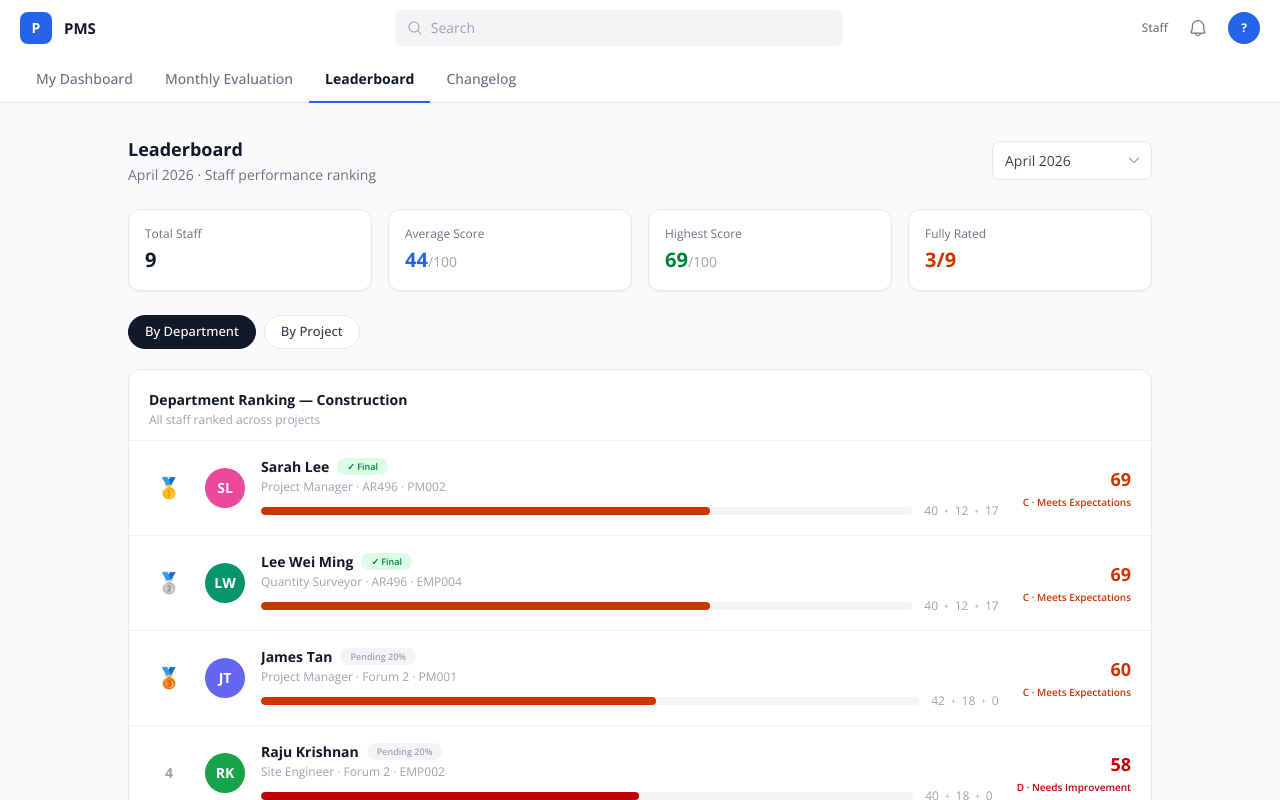
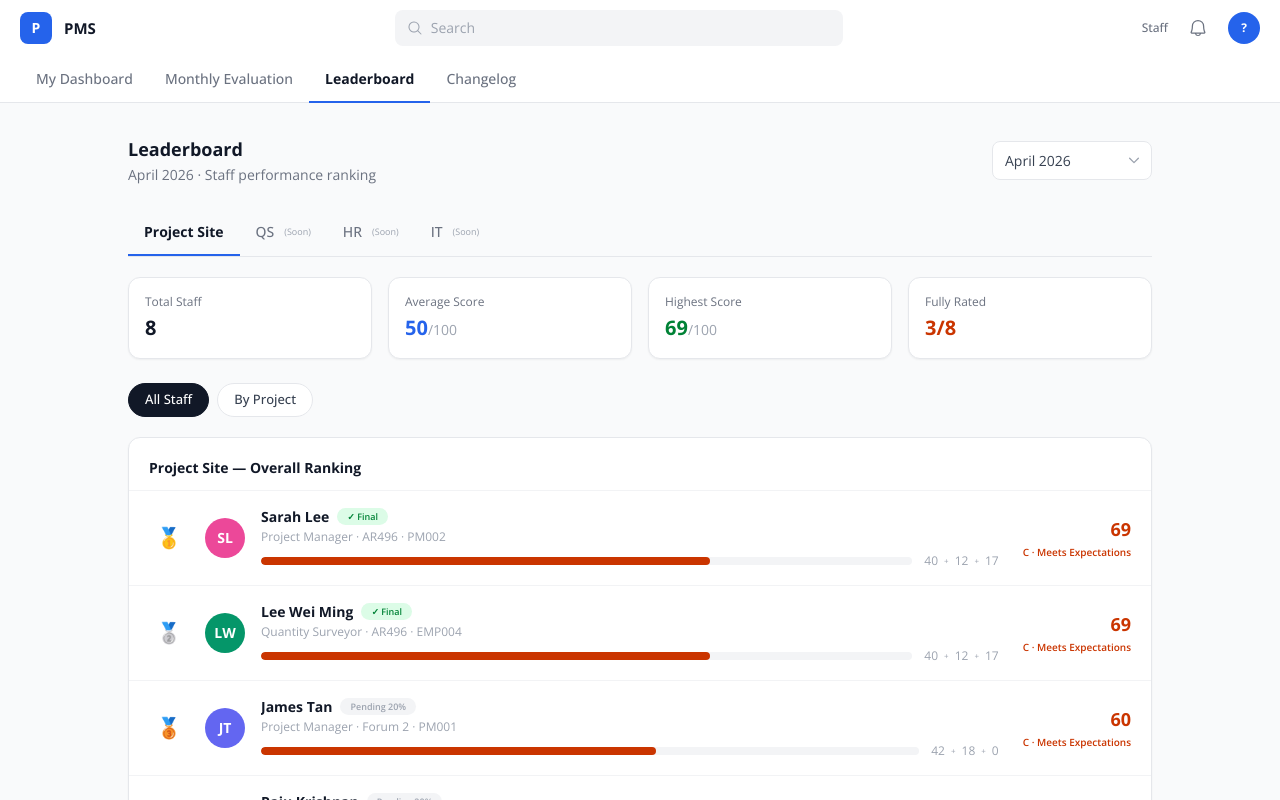
Before and after one commit to ggkangkang/PMS, a Vue app in the folder kpi-dashboard/: page /leaderboard in a window 1280 px wide. Built offline with nearby package versions, Linux system fonts and the light colour scheme.

Commit message:
feat: replace project view toggle with department-based navigation in LeaderboardView

```diff
--- a/kpi-dashboard/src/data/dummyData.js
+++ b/kpi-dashboard/src/data/dummyData.js
@@ -11,21 +11,21 @@ export const users = [
   { id: 'ADMIN', name: 'System Admin', initials: 'SA', role: 'admin', label: 'System Administrator', reportsTo: null, avatarColor: 'bg-gray-800', ic: '000000-00-0000', dateOfJoin: '2010-01-01', department: 'IT' },
 
   // Project Director / HOD (oversees all projects & department)
-  { id: 'PD001', name: 'Dato Ahmad Razak', initials: 'DA', role: 'project-director', label: 'Project Director / HOD', projects: ['PRJ001','PRJ002','PRJ003'], reportsTo: null, avatarColor: 'bg-brand-primary', ic: '650415-10-5533', dateOfJoin: '2010-03-01', department: 'Construction' },
+  { id: 'PD001', name: 'Dato Ahmad Razak', initials: 'DA', role: 'project-director', label: 'Project Director / HOD', projects: ['PRJ001','PRJ002','PRJ003'], reportsTo: null, avatarColor: 'bg-brand-primary', ic: '650415-10-5533', dateOfJoin: '2010-03-01', department: 'Project Site' },
 
   // Project Managers
-  { id: 'PM001', name: 'James Tan', initials: 'JT', role: 'project-manager', label: 'Project Manager', projectId: 'PRJ001', reportsTo: 'PD001', avatarColor: 'bg-indigo-500', ic: '850722-14-5201', dateOfJoin: '2018-06-15', department: 'Construction' },
-  { id: 'PM002', name: 'Sarah Lee', initials: 'SL', role: 'project-manager', label: 'Project Manager', projectId: 'PRJ002', reportsTo: 'PD001', avatarColor: 'bg-pink-500', ic: '880930-10-6644', dateOfJoin: '2019-01-10', department: 'Construction' },
+  { id: 'PM001', name: 'James Tan', initials: 'JT', role: 'project-manager', label: 'Project Manager', projectId: 'PRJ001', reportsTo: 'PD001', avatarColor: 'bg-indigo-500', ic: '850722-14-5201', dateOfJoin: '2018-06-15', department: 'Project Site' },
+  { id: 'PM002', name: 'Sarah Lee', initials: 'SL', role: 'project-manager', label: 'Project Manager', projectId: 'PRJ002', reportsTo: 'PD001', avatarColor: 'bg-pink-500', ic: '880930-10-6644', dateOfJoin: '2019-01-10', department: 'Project Site' },
 
   // Staff — Forum 2 (PRJ001)
-  { id: 'EMP001', name: 'Ahmad Razak', initials: 'AR', role: 'site-supervisor', label: 'Site Supervisor', projectId: 'PRJ001', reportsTo: 'PM001', avatarColor: 'bg-orange-500', ic: '900115-08-4321', dateOfJoin: '2020-02-01', department: 'Construction' },
-  { id: 'EMP002', name: 'Raju Krishnan', initials: 'RK', role: 'site-engineer', label: 'Site Engineer', projectId: 'PRJ001', reportsTo: 'PM001', avatarColor: 'bg-green-600', ic: '910308-01-7788', dateOfJoin: '2021-04-12', department: 'Construction' },
-  { id: 'EMP003', name: 'Mohd Hafiz', initials: 'MH', role: 'site-admin', label: 'Site Admin', projectId: 'PRJ001', reportsTo: 'PM001', avatarColor: 'bg-cyan-600', ic: '950620-14-3322', dateOfJoin: '2022-08-20', department: 'Construction' },
+  { id: 'EMP001', name: 'Ahmad Razak', initials: 'AR', role: 'site-supervisor', label: 'Site Supervisor', projectId: 'PRJ001', reportsTo: 'PM001', avatarColor: 'bg-orange-500', ic: '900115-08-4321', dateOfJoin: '2020-02-01', department: 'Project Site' },
+  { id: 'EMP002', name: 'Raju Krishnan', initials: 'RK', role: 'site-engineer', label: 'Site Engineer', projectId: 'PRJ001', reportsTo: 'PM001', avatarColor: 'bg-green-600', ic: '910308-01-7788', dateOfJoin: '2021-04-12', department: 'Project Site' },
+  { id: 'EMP003', name: 'Mohd Hafiz', initials: 'MH', role: 'site-admin', label: 'Site Admin', projectId: 'PRJ001', reportsTo: 'PM001', avatarColor: 'bg-cyan-600', ic: '950620-14-3322', dateOfJoin: '2022-08-20', department: 'Project Site' },
 
   // Staff — AR496 (PRJ002)
-  { id: 'EMP004', name: 'Lee Wei Ming', initials: 'LW', role: 'quantity-surveyor', label: 'Quantity Surveyor', projectId: 'PRJ002', reportsTo: 'PM002', avatarColor: 'bg-emerald-600', ic: '920812-10-5566', dateOfJoin: '2020-11-03', department: 'Construction' },
-  { id: 'EMP005', name: 'Siti Nurhaliza', initials: 'SN', role: 'site-supervisor', label: 'Site Supervisor', projectId: 'PRJ002', reportsTo: 'PM002', avatarColor: 'bg-violet-500', ic: '930425-06-8899', dateOfJoin: '2021-07-18', department: 'Construction' },
-  { id: 'EMP006', name: 'Daniel Tan', initials: 'DT', role: 'site-engineer', label: 'Site Engineer', projectId: 'PRJ002', reportsTo: 'PM002', avatarColor: 'bg-teal-600', ic: '940117-10-2233', dateOfJoin: '2023-01-09', department: 'Construction' },
+  { id: 'EMP004', name: 'Lee Wei Ming', initials: 'LW', role: 'quantity-surveyor', label: 'Quantity Surveyor', projectId: 'PRJ002', reportsTo: 'PM002', avatarColor: 'bg-emerald-600', ic: '920812-10-5566', dateOfJoin: '2020-11-03', department: 'Project Site' },
+  { id: 'EMP005', name: 'Siti Nurhaliza', initials: 'SN', role: 'site-supervisor', label: 'Site Supervisor', projectId: 'PRJ002', reportsTo: 'PM002', avatarColor: 'bg-violet-500', ic: '930425-06-8899', dateOfJoin: '2021-07-18', department: 'Project Site' },
+  { id: 'EMP006', name: 'Daniel Tan', initials: 'DT', role: 'site-engineer', label: 'Site Engineer', projectId: 'PRJ002', reportsTo: 'PM002', avatarColor: 'bg-teal-600', ic: '940117-10-2233', dateOfJoin: '2023-01-09', department: 'Project Site' },
 ]
 
 // ─── Role-Specific KPIs (50% — 5 KPIs at 10% each) ──────────────────
--- a/kpi-dashboard/src/views/HodDashboardView.vue
+++ b/kpi-dashboard/src/views/HodDashboardView.vue
@@ -133,7 +133,7 @@ function gradeColor(g) {
     <div class="flex items-center justify-between mb-6">
       <div>
         <h1 class="text-lg font-bold text-txt-heading">Department Overview</h1>
-        <p class="text-sm text-txt-subtitle mt-0.5">{{ formatMonth(selectedMonth) }} · Construction Department</p>
+        <p class="text-sm text-txt-subtitle mt-0.5">{{ formatMonth(selectedMonth) }} · Project Site Department</p>
       </div>
       <select v-model="selectedMonth" class="select-field w-40">
         <option v-for="m in availableMonths" :key="m.value" :value="m.value">{{ m.label }}</option>
--- a/kpi-dashboard/src/views/LeaderboardView.vue
+++ b/kpi-dashboard/src/views/LeaderboardView.vue
@@ -1,12 +1,20 @@
 <script setup>
 import { ref, computed } from 'vue'
 import {
-  getDepartmentStaff, getFinalMonthlyScore, getProjectById, getMonthlyEval,
+  getDepartmentStaff, getFinalMonthlyScore, getProjectById,
   projects, availableMonths, formatMonth,
 } from '../data/dummyData'
 
 const selectedMonth = ref(availableMonths[0].value)
 const viewMode = ref('department') // 'department' | 'project'
+
+const departments = [
+  { id: 'Project Site', label: 'Project Site', active: true },
+  { id: 'QS', label: 'QS', active: false },
+  { id: 'HR', label: 'HR', active: false },
+  { id: 'IT', label: 'IT', active: false },
+]
+const selectedDept = ref('Project Site')
 
 const allStaff = computed(() => {
   return getDepartmentStaff().map(s => {
@@ -16,13 +24,13 @@ const allStaff = computed(() => {
   })
 })
 
-// Department view — single ranked list
-const deptRanked = computed(() => [...allStaff.value].sort((a, b) => b.score.total - a.score.total))
+const deptStaff = computed(() => allStaff.value.filter(s => s.department === selectedDept.value))
+const deptRanked = computed(() => [...deptStaff.value].sort((a, b) => b.score.total - a.score.total))
+const isDeptActive = computed(() => departments.find(d => d.id === selectedDept.value)?.active)
 
-// Project view — grouped by project, each sorted
 const projectGroups = computed(() => {
   return projects.map(p => {
-    const members = allStaff.value
+    const members = deptStaff.value
       .filter(s => s.projectId === p.id)
       .sort((a, b) => b.score.total - a.score.total)
     const avg = members.length ? Math.round(members.reduce((s, m) => s + m.score.total, 0) / members.length) : 0
@@ -69,6 +77,26 @@ function barWidth(score) {
       </select>
     </div>
 
+    <!-- Department Tabs -->
+    <div class="flex gap-0 mb-5 border-b border-line">
+      <button v-for="d in departments" :key="d.id" @click="selectedDept = d.id"
+        :class="['nav-tab relative', { active: selectedDept === d.id }]"
+      >
+        {{ d.label }}
+        <span v-if="!d.active" class="ml-1 text-[9px] text-txt-disabled font-normal">(Soon)</span>
+      </button>
+    </div>
+
+    <!-- Coming Soon -->
+    <div v-if="!isDeptActive" class="card py-16 text-center">
+      <p class="text-4xl mb-4">🚧</p>
+      <h3 class="text-base font-bold text-txt-heading mb-1">{{ selectedDept }} Department</h3>
+      <p class="text-sm text-txt-subtitle">Coming Soon</p>
+      <p class="text-xs text-txt-muted mt-2">This department's KPI evaluation is currently being set up.</p>
+    </div>
+
+    <!-- Active Department Content -->
+    <template v-if="isDeptActive">
       <!-- Stats -->
       <div class="grid grid-cols-2 lg:grid-cols-4 gap-4 mb-6">
         <div class="card p-4">
@@ -91,19 +119,14 @@ function barWidth(score) {
 
       <!-- View Toggle -->
       <div class="flex items-center gap-2 mb-5">
-      <button @click="viewMode = 'department'" :class="['filter-pill', { active: viewMode === 'department' }]">
-        By Department
-      </button>
-      <button @click="viewMode = 'project'" :class="['filter-pill', { active: viewMode === 'project' }]">
-        By Project
-      </button>
+        <button @click="viewMode = 'department'" :class="['filter-pill', { active: viewMode === 'department' }]">All Staff</button>
+        <button @click="viewMode = 'project'" :class="['filter-pill', { active: viewMode === 'project' }]">By Project</button>
       </div>
 
-    <!-- ═══ DEPARTMENT VIEW — Single Ranked List ═══ -->
+      <!-- ═══ ALL STAFF VIEW ═══ -->
       <div v-if="viewMode === 'department'" class="card overflow-hidden">
         <div class="px-5 pt-5 pb-3">
-        <h3 class="text-sm font-bold text-txt-heading">Department Ranking — Construction</h3>
-        <p class="text-xs text-txt-muted mt-0.5">All staff ranked across projects</p>
+          <h3 class="text-sm font-bold text-txt-heading">{{ selectedDept }} — Overall Ranking</h3>
         </div>
 
         <div v-for="(s, i) in deptRanked" :key="s.id"
@@ -141,10 +164,9 @@ function barWidth(score) {
         </div>
       </div>
 
-    <!-- ═══ PROJECT VIEW — Grouped by Project ═══ -->
+      <!-- ═══ BY PROJECT VIEW ═══ -->
       <div v-if="viewMode === 'project'" class="space-y-5">
         <div v-for="pg in projectGroups" :key="pg.id" class="card overflow-hidden">
-        <!-- Project Header -->
           <div class="px-5 pt-5 pb-3 flex items-center justify-between">
             <div>
               <div class="flex items-center gap-2">
@@ -155,7 +177,7 @@ function barWidth(score) {
             </div>
             <div class="flex items-center gap-4">
               <div class="text-right">
-              <p class="text-xs text-txt-muted">Avg Score</p>
+                <p class="text-xs text-txt-muted">Avg</p>
                 <p class="text-base font-bold text-brand-primary">{{ pg.avg }}</p>
               </div>
               <div class="text-right">
@@ -165,7 +187,6 @@ function barWidth(score) {
             </div>
           </div>
 
-        <!-- Members Ranked -->
           <div v-for="(s, i) in pg.members" :key="s.id"
             class="flex items-center gap-4 px-5 py-4 border-t border-line/50 hover:bg-surface-gray/40 transition-colors"
           >
@@ -201,9 +222,6 @@ function barWidth(score) {
           </div>
         </div>
       </div>
-
-    <div v-if="deptRanked.length === 0" class="card py-12 text-center text-sm text-txt-muted">
-      No evaluation data for this month
-    </div>
+    </template>
   </div>
 </template>
```
Lines whose indentation alone changed are shown as unchanged.
